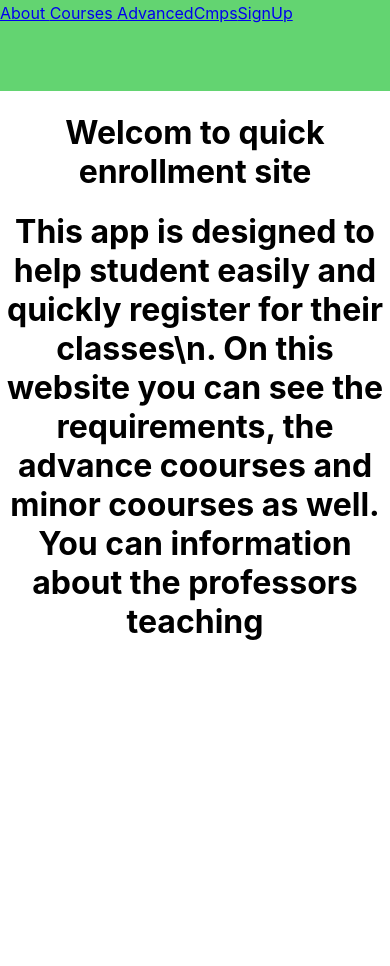
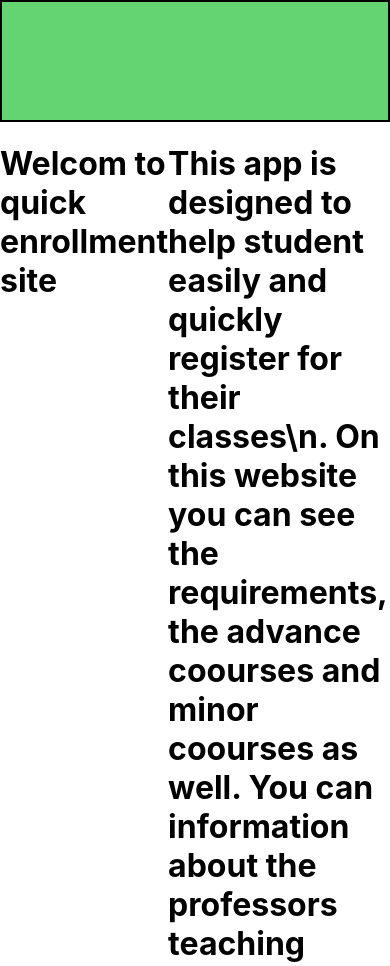
Before and after one commit to abdel1413/enrollment_app, a React (Create React App) app: page / in a window 390 px wide. Before the commit the page ends 844 px from the top, so only its background shows below. Built offline with nearby package versions, Linux system fonts and the light colour scheme.

Commit message:
get links responsive

```diff
--- a/src/App.css
+++ b/src/App.css
@@ -1,38 +1,3 @@
 .App {
   text-align: center;
 }
-
-.App-logo {
-  height: 40vmin;
-  pointer-events: none;
-}
-
-@media (prefers-reduced-motion: no-preference) {
-  .App-logo {
-    animation: App-logo-spin infinite 20s linear;
-  }
-}
-
-.App-header {
-  background-color: #282c34;
-  min-height: 100vh;
-  display: flex;
-  flex-direction: column;
-  align-items: center;
-  justify-content: center;
-  font-size: calc(10px + 2vmin);
-  color: white;
-}
-
-.App-link {
-  color: #61dafb;
-}
-
-@keyframes App-logo-spin {
-  from {
-    transform: rotate(0deg);
-  }
-  to {
-    transform: rotate(360deg);
-  }
-}
--- a/src/App.js
+++ b/src/App.js
@@ -1,4 +1,3 @@
-
 import './App.css';
 
 import { BrowserRouter as Router, Switch, Route } from 'react-router-dom'
@@ -16,12 +15,12 @@ function App() {
     <Router>
       <Links/>
       <Switch>
-        <Route path='/' component={Home}/>
-        <Route path='About' component={About}/>
-        <Route path='Courses' component={Courses} />
-        <Route path='AdvancedCmps' component={AdvancedCmps} />
-        <Route path='SignUp' component={SignUp}/>
-        <Route path='SignIn' component={SignIn}/>
+        <Route path='/' exact component={Home}/>
+        <Route path='/About' component={About}/>
+        <Route path='/Courses' component={Courses} />
+        <Route path='/AdvancedCmps' component={AdvancedCmps} />
+        <Route path='/SignUp' component={SignUp}/>
+        <Route path='/SignIn' component={SignIn}/>
       </Switch>
     </Router>
   );
--- a/src/components/NavBar/Links.js
+++ b/src/components/NavBar/Links.js
@@ -10,13 +10,14 @@ const Links =()=>{
     <Nav>
         <Bars/>
       <NavMenu>
+      <NavLink to='/Home' activeStyle> Home </NavLink>
         <NavLink to='/About' activeStyle> About  </NavLink>
         <NavLink to='/Courses' activeStyle>  Courses  </NavLink>
         <NavLink to='/AdvancedCmps' activeStyle> AdvancedCmps</NavLink>
-        <NavLink to='/SignUp' activeStyle>SignUp </NavLink>
+        <NavLink to='/SignUp' activeStyle>Sign Up </NavLink>
       </NavMenu>
       <NavBtn>
-        <NavBtnLink to='/SignIn' activeStyle>SignIn</NavBtnLink>
+        <NavBtnLink to='/SignIn' activeStyle>Sign In</NavBtnLink>
      </NavBtn>
     </Nav>
     </>
--- a/src/components/NavBar/NavbarElements.js
+++ b/src/components/NavBar/NavbarElements.js
@@ -4,11 +4,19 @@ import styled from 'styled-components';
 
 export const Nav = styled.nav`
 background: #63D471;
-height: 85px;
-display: flex;
+ height: 80px;
+ display: flex;
+ align-items:center;
+ border:2px solid black;
 justify-content: space-between;
-padding: 0.2rem calc((100vw - 1000px) / 2);
-z-index: 12;`;
+padding: 1.2rem calc((100vw - 1000px) / 2);
+ z-index: 12;
+// position:fixed;
+// left:0;
+// top:0;
+// width:100%;
+// clear:both;
+`;
 
 export const NavLink = styled(Link)`
 color: #808080;
@@ -19,13 +27,13 @@ padding: 0 1rem;
 height: 100%;
 cursor: pointer;
 &.active {
-  color: #000000;
+  color: black;
 }
 `;
 
 export const Bars = styled(FaBars)`
-display:none;
-color:#808080;
+// display:none;
+ color:#808080;
 @media screen and (max-width: 768px){
   display:block;
   position:absolute;
@@ -36,14 +44,16 @@ color:#808080;
   cursor:pointer
 }
 `;
+
 export const NavMenu =styled.div`
-diplay:flex,
+clear:both;
+ diplay:flex;
 align-items:center;
-margin-right:-24px
+margin-right:-20px;
 @media screen and (max-width:768px){
-  display:none
+  display:none;
 }
-`;
+ `;
 
 export const NavBtn = styled.nav`
 display:flex;
@@ -69,5 +79,4 @@ margin-left:24px ;
   background: #fff;
   color:#808080
 }
-
 `;
--- a/src/components/Pages/About.js
+++ b/src/components/Pages/About.js
@@ -1,11 +1,17 @@
 import React from 'react'
 
-export default function About(){
+ const About =()=>{
     return(
-        <div>
+        <div style={{
+            display:'flex',
+            justifyContent:'right',
+            alignItems:'right',
+            height:'100vh'
+        }}>
             <h1>
                 About page
             </h1>
         </div>
     )
 }
+export default About;
--- a/src/components/Pages/AdvancedCmps.js
+++ b/src/components/Pages/AdvancedCmps.js
@@ -0,0 +1,18 @@
+import React from 'react'
+
+const AdvancedCmps =()=>{
+    return(
+        <div style={{
+            display:'flex',
+            justifyContent:'right',
+            alignItems:'right',
+            height:'100vh'
+        }}>
+            <h1>
+                this is AdvancedCmps course page
+            </h1>
+        </div>
+    )
+}
+
+export default AdvancedCmps;
--- a/src/components/Pages/Home.js
+++ b/src/components/Pages/Home.js
@@ -1,8 +1,13 @@
 
 import React from "react";
-function Home() {
+const Home =()=> {
     return (
-      <div className="App">
+      <div style={{
+        display:'flex',
+        justifyContent:'right',
+        alignItems:'right',
+        height:'100vh'
+      }}>
           <h1>Welcom to quick enrollment site</h1>
           <h1>This app is designed to help student easily and quickly
               register for their classes\n. On this website you can see
--- a/src/components/Pages/SignIn.js
+++ b/src/components/Pages/SignIn.js
@@ -0,0 +1,17 @@
+import React from 'react'
+
+
+const SignIn =()=>{
+    return(
+        <div style={{
+            display:'flex',
+            justifyContent:'right',
+            alignItems:'right',
+            height:'100vh'
+        }}>
+            <h1>this is sign in page</h1>
+        </div>
+    )
+}
+
+export default SignIn;
--- a/src/components/Pages/SignUp.js
+++ b/src/components/Pages/SignUp.js
@@ -0,0 +1,15 @@
+import React from 'react'
+
+const SignUp =()=>{
+    return (
+        <div style={{
+            display:'flex',
+            justifyContent:'right',
+            alignItems:'right',
+            height:'100vh'
+        }}>
+            This is sign up page
+        </div>
+    )
+}
+export default SignUp;
```
